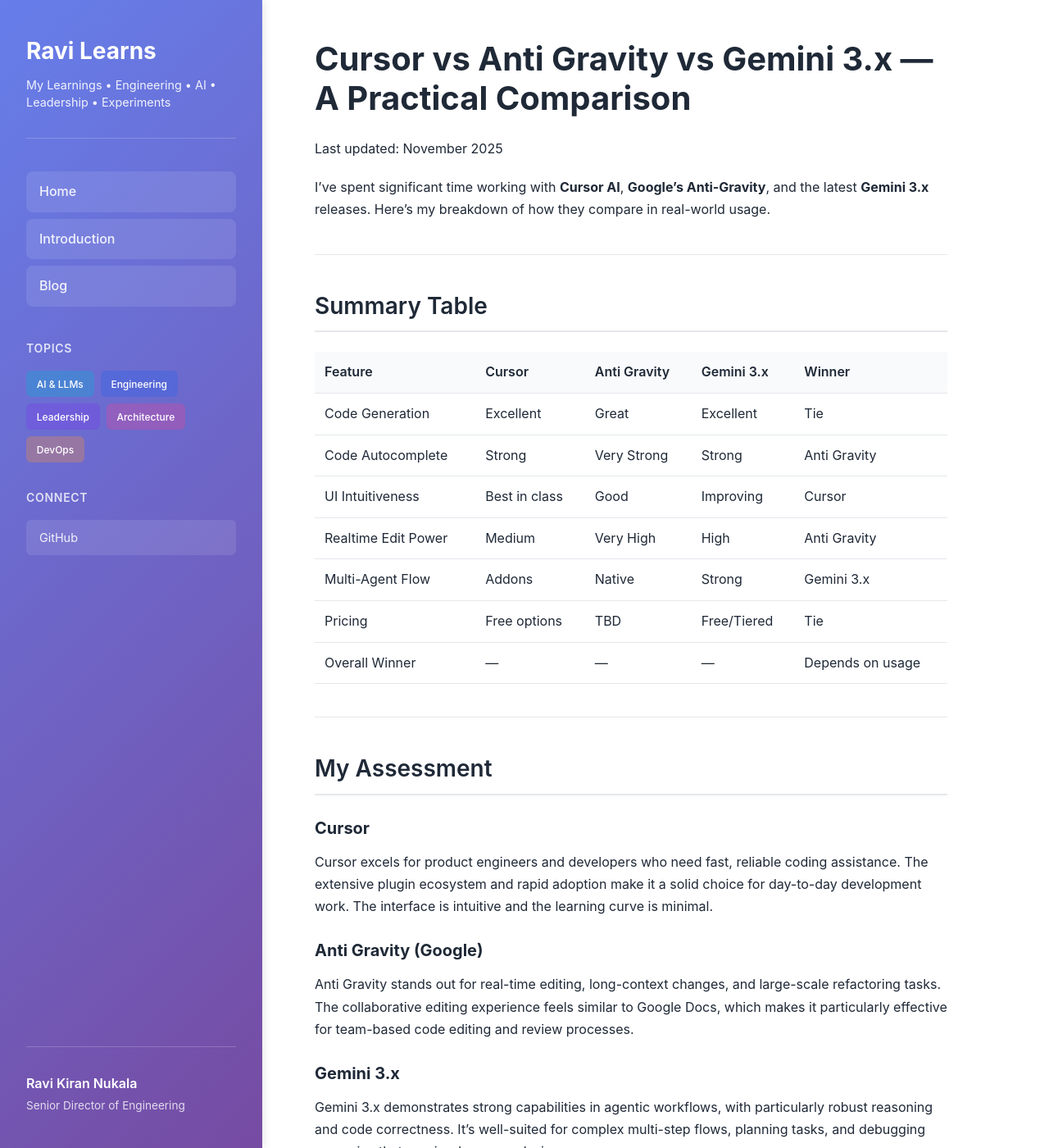
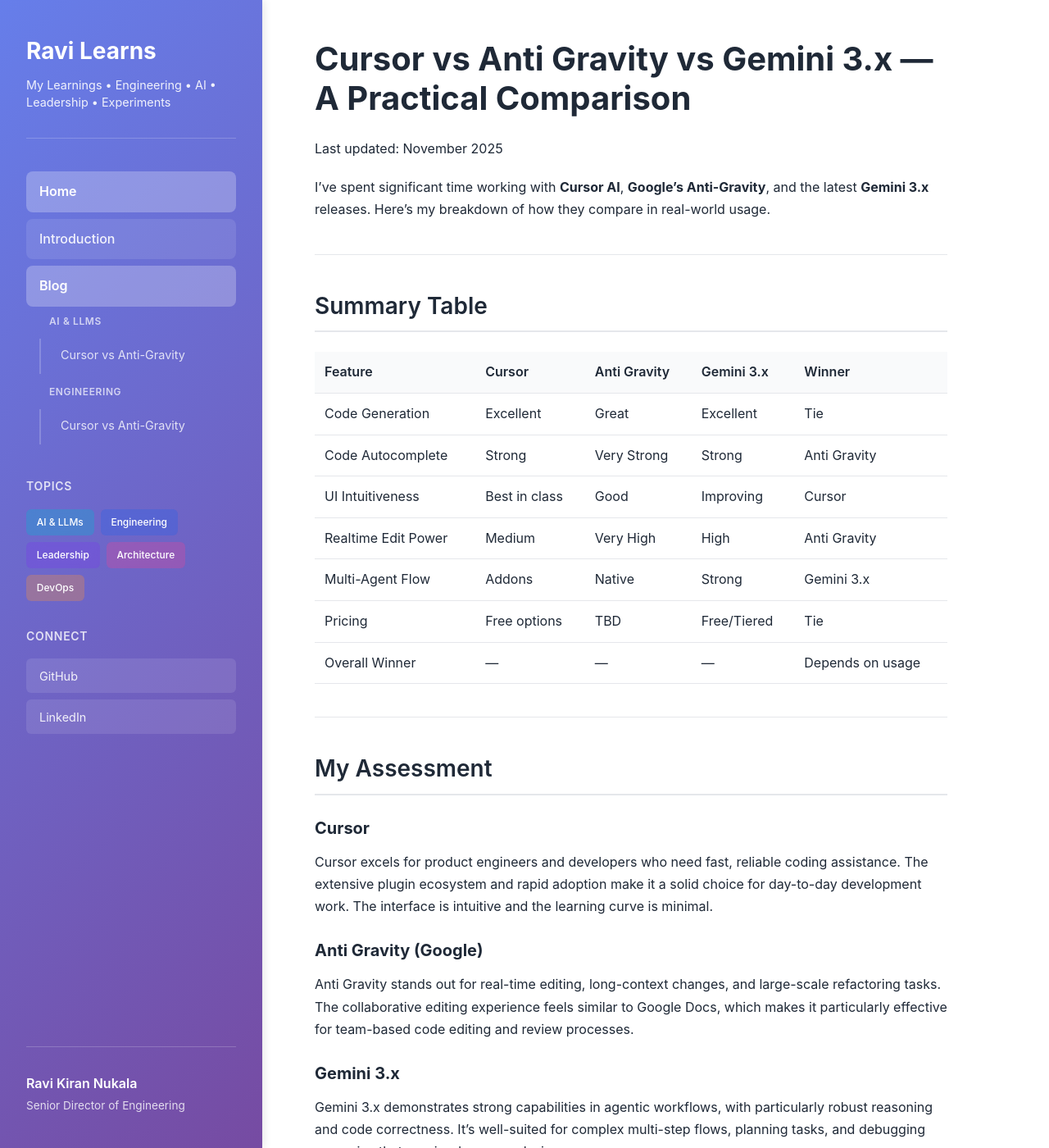
Before and after one commit to rnukala1982/RaviLearns.github.io, a Jekyll site: the page built from blog/cursor_vs_anti_gravity.md, in a window 1280 px wide and 1400 px high. Shown: the whole window at 82% size. Built offline with Jekyll 4.4.1, drawn with Linux system fonts in a browser that asks for light colours.

Commit message:
Update the styling and navigations

```diff
--- a/_config.yml
+++ b/_config.yml
@@ -2,6 +2,7 @@ title: "Ravi Learns"
 description: "My Learnings • Engineering • AI • Leadership • Experiments"
 theme: jekyll-theme-minimal
 author: "Ravi Kiran Nukala"
+linkedin: "nukalaravi"
 
 # Navigation links
 nav:
@@ -11,5 +12,14 @@ nav:
     link: /introduction
   - name: "Blog"
     link: /blog
+    topics:
+      - name: "AI & LLMs"
+        posts:
+          - name: "Cursor vs Anti-Gravity"
+            link: /blog/cursor_vs_anti_gravity
+      - name: "Engineering"
+        posts:
+          - name: "Cursor vs Anti-Gravity"
+            link: /blog/cursor_vs_anti_gravity
 
 markdown: kramdown
--- a/_layouts/default.html
+++ b/_layouts/default.html
@@ -30,9 +30,37 @@
 
           <nav class="main-nav">
             {% for item in site.nav %}
-              <a href="{{ item.link | relative_url }}" class="nav-link {% if page.url == item.link %}active{% endif %}">
-                {{ item.name }}
-              </a>
+              <div class="nav-item">
+                <a href="{{ item.link | relative_url }}" class="nav-link {% if page.url == item.link or page.url contains item.link %}active{% endif %}">
+                  {{ item.name }}
+                </a>
+                {% if item.topics %}
+                  <div class="nav-topics">
+                    {% for topic in item.topics %}
+                      {% if topic.posts %}
+                        <div class="nav-topic-group">
+                          <div class="nav-topic-header">{{ topic.name }}</div>
+                          <div class="nav-children">
+                            {% for post in topic.posts %}
+                              <a href="{{ post.link | relative_url }}" class="nav-child-link {% if page.url == post.link %}active{% endif %}">
+                                {{ post.name }}
+                              </a>
+                            {% endfor %}
+                          </div>
+                        </div>
+                      {% endif %}
+                    {% endfor %}
+                  </div>
+                {% elsif item.children %}
+                  <div class="nav-children">
+                    {% for child in item.children %}
+                      <a href="{{ child.link | relative_url }}" class="nav-child-link {% if page.url == child.link %}active{% endif %}">
+                        {{ child.name }}
+                      </a>
+                    {% endfor %}
+                  </div>
+                {% endif %}
+              </div>
             {% endfor %}
           </nav>
 
@@ -53,11 +81,9 @@
               <a href="https://github.com/rnukala1982" class="social-link" target="_blank" rel="noopener">
                 GitHub
               </a>
-              {% if site.linkedin %}
-              <a href="https://linkedin.com/in/{{ site.linkedin }}" class="social-link" target="_blank" rel="noopener">
+              <a href="https://www.linkedin.com/in/nukalaravi/" class="social-link" target="_blank" rel="noopener">
                 LinkedIn
               </a>
-              {% endif %}
             </div>
           </div>
 
--- a/assets/css/style.css
+++ b/assets/css/style.css
@@ -94,6 +94,11 @@ body {
   margin-bottom: 2.5rem;
 }
 
+.nav-item {
+  display: flex;
+  flex-direction: column;
+}
+
 .nav-link {
   color: rgba(255, 255, 255, 0.9);
   text-decoration: none;
@@ -114,6 +119,61 @@ body {
   background-color: rgba(255, 255, 255, 0.25);
   color: white;
   font-weight: 600;
+}
+
+.nav-children {
+  display: flex;
+  flex-direction: column;
+  margin-top: 0.25rem;
+  margin-left: 1rem;
+  padding-left: 0.75rem;
+  border-left: 2px solid rgba(255, 255, 255, 0.2);
+}
+
+.nav-child-link {
+  color: rgba(255, 255, 255, 0.8);
+  text-decoration: none;
+  padding: 0.5rem 0.75rem;
+  border-radius: 6px;
+  transition: all 0.2s;
+  font-size: 0.9rem;
+  font-weight: 400;
+  margin-bottom: 0.25rem;
+}
+
+.nav-child-link:hover {
+  background-color: rgba(255, 255, 255, 0.15);
+  color: white;
+  transform: translateX(4px);
+}
+
+.nav-child-link.active {
+  background-color: rgba(255, 255, 255, 0.2);
+  color: white;
+  font-weight: 500;
+}
+
+.nav-topics {
+  display: flex;
+  flex-direction: column;
+  margin-top: 0.5rem;
+  gap: 0.75rem;
+}
+
+.nav-topic-group {
+  display: flex;
+  flex-direction: column;
+}
+
+.nav-topic-header {
+  color: rgba(255, 255, 255, 0.7);
+  font-size: 0.75rem;
+  font-weight: 600;
+  text-transform: uppercase;
+  letter-spacing: 0.05em;
+  margin-bottom: 0.5rem;
+  margin-left: 1rem;
+  padding-left: 0.75rem;
 }
 
 /* Sidebar Sections */
--- a/blog/cursor_vs_anti_gravity.md
+++ b/blog/cursor_vs_anti_gravity.md
@@ -1,6 +1,7 @@
 ---
 layout: default
 title: Cursor vs Anti Gravity vs Gemini 3.x — A Practical Comparison
+topics: [AI & LLMs, Engineering]
 ---
 
 # Cursor vs Anti Gravity vs Gemini 3.x — A Practical Comparison
```
Also changed, not shown: blog/index.md (added, +22 -0 lines).
